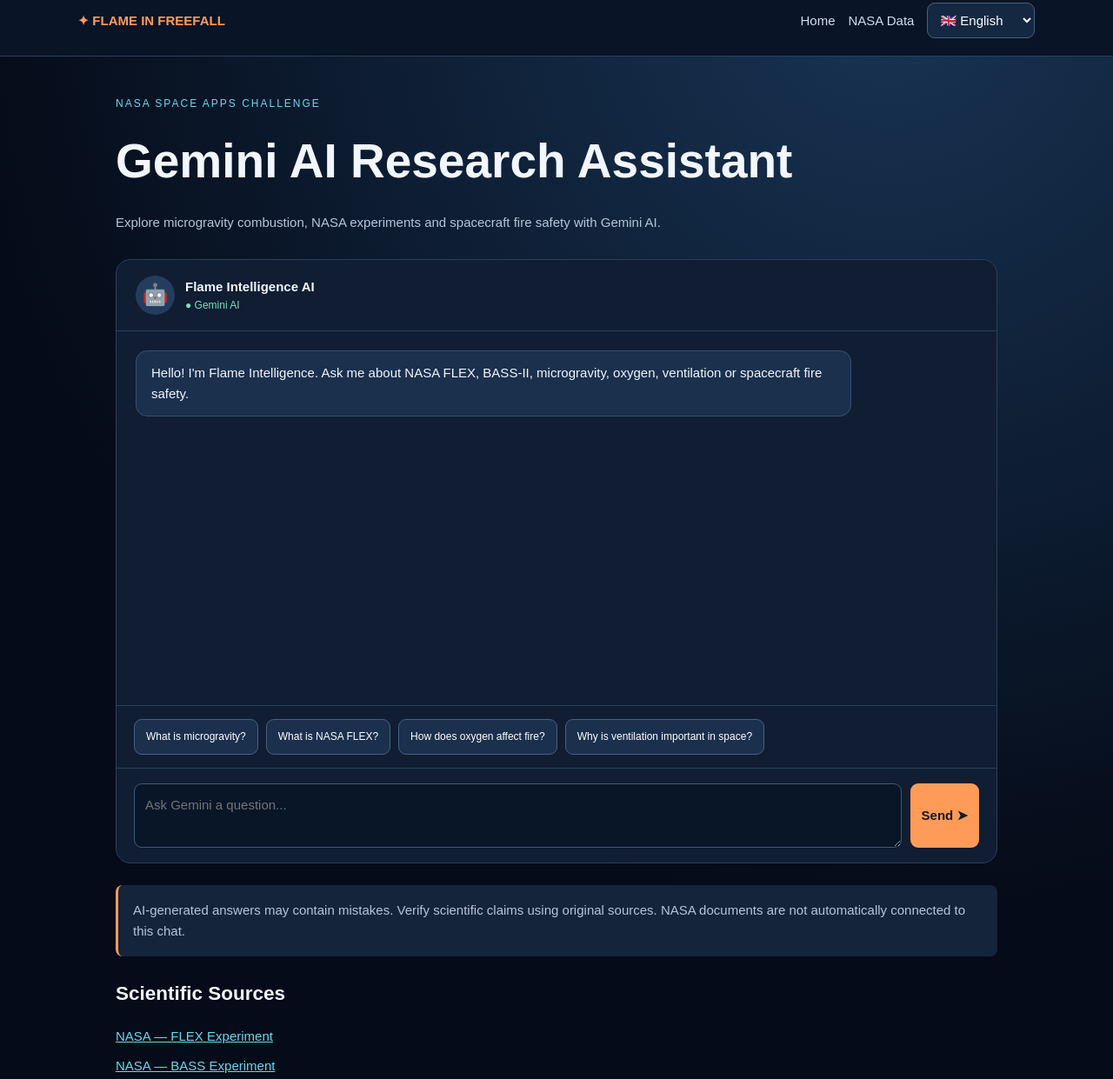
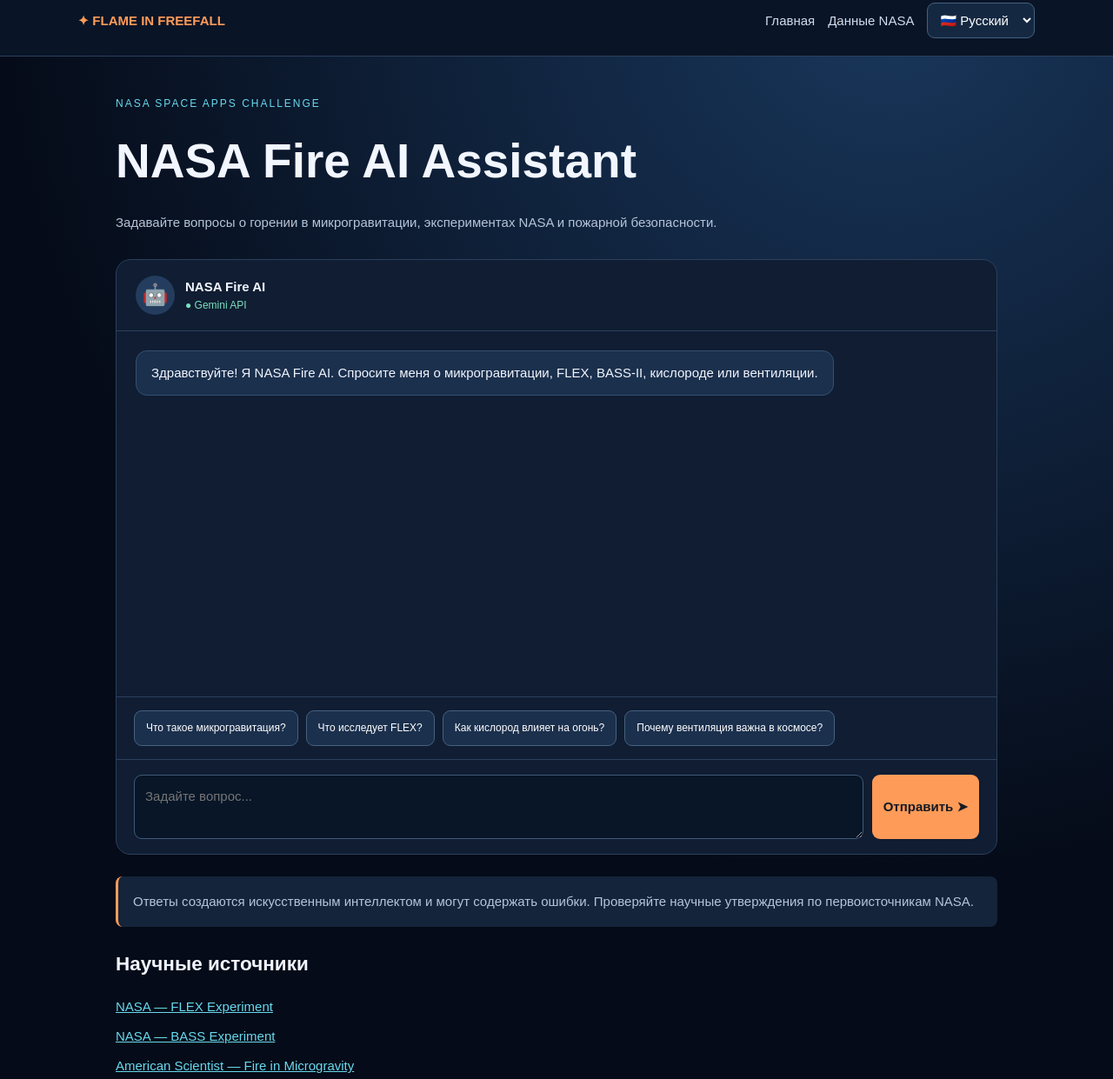
Before and after one commit to aleks1101/flameinfreefall, a plain HTML site: page assistant.html in a window 1280 px wide. Shown: the part 17-1258 px from the top of the page at 87% size. Drawn offline with Linux system fonts and the light colour scheme.

Commit message:
Update assistant.html

```diff
--- a/assistant.html
+++ b/assistant.html
@@ -1,27 +1,29 @@
 
 <!DOCTYPE html>
-<html lang="en">
+<html lang="ru">
 <head>
 <meta charset="UTF-8">
-<meta name="viewport" content="width=device-width, initial-scale=1">
-<title>Flame Intelligence AI | Flame in Freefall</title>
+<meta name="viewport" content="width=device-width,initial-scale=1">
+<title>NASA Fire AI | Flame in Freefall</title>
 <style>
-:root{
- --bg:#050b18;--panel:#101d32;--line:#2b405d;
- --orange:#ff9b58;--blue:#69d9ee;--muted:#b5c5d9
-}
 *{box-sizing:border-box}
 body{
- margin:0;color:#f2f6ff;font:15px/1.6 Arial,sans-serif;
- background:radial-gradient(circle at 80% 0%,#183454,#050b18 60%)
+ margin:0;
+ background:radial-gradient(circle at 80% 0%,#19375c,#050b18 60%);
+ color:#f2f6ff;
+ font:15px/1.6 Arial,sans-serif
 }
 header{
- padding:20px 7%;background:#091427;
- border-bottom:1px solid var(--line);
- display:flex;justify-content:space-between;
- align-items:center;gap:15px;flex-wrap:wrap
+ background:#091427;
+ padding:20px 7%;
+ border-bottom:1px solid #2b405d;
+ display:flex;
+ justify-content:space-between;
+ align-items:center;
+ gap:15px;
+ flex-wrap:wrap
 }
-.logo{color:var(--orange);font-weight:bold;text-decoration:none}
+.logo{color:#ff9b58;font-weight:bold;text-decoration:none}
 nav{display:flex;gap:15px;align-items:center;flex-wrap:wrap}
 nav a{color:#d0deed;text-decoration:none}
 select,button,textarea{font:inherit;border-radius:9px}
@@ -30,24 +32,26 @@ select{
  border:1px solid #45617d;padding:10px
 }
 main{max-width:1050px;margin:auto;padding:45px 18px}
-.tag{color:var(--blue);font-size:12px;letter-spacing:2px}
+.tag{color:#69d9ee;font-size:12px;letter-spacing:2px}
 h1{font-size:clamp(34px,5vw,55px);margin:12px 0}
-.lead{color:var(--muted);max-width:780px}
+.lead{color:#b5c5d9}
 .chat{
- margin-top:30px;background:var(--panel);
- border:1px solid var(--line);border-radius:17px;overflow:hidden
+ margin-top:30px;background:#101d32;
+ border:1px solid #2b405d;
+ border-radius:17px;overflow:hidden
 }
 .chat-head{
- padding:18px 22px;border-bottom:1px solid var(--line);
+ padding:18px 22px;border-bottom:1px solid #2b405d;
  display:flex;align-items:center;gap:12px
 }
 .avatar{
- background:#243d5e;border-radius:50%;
- width:45px;height:45px;display:grid;place-items:center;font-size:24px
+ width:45px;height:45px;border-radius:50%;
+ background:#243d5e;display:grid;
+ place-items:center;font-size:24px
 }
 .status{color:#7ce0bc;font-size:12px}
 .messages{
- height:430px;overflow-y:auto;padding:22px;
+ height:420px;overflow-y:auto;padding:22px;
  display:flex;flex-direction:column;gap:15px
 }
 .message{
@@ -64,48 +68,47 @@ h1{font-size:clamp(34px,5vw,55px);margin:12px 0}
  border:1px solid #ad6945
 }
 .suggestions{
- display:flex;flex-wrap:wrap;gap:9px;
- padding:15px 20px;border-top:1px solid var(--line)
+ display:flex;gap:9px;flex-wrap:wrap;
+ padding:15px 20px;border-top:1px solid #2b405d
 }
 button{
  cursor:pointer;border:1px solid #46617e;
  background:#1b304d;color:white;padding:10px 13px
 }
-button:hover{border-color:var(--orange)}
+button:hover{border-color:#ff9b58}
 button:disabled{opacity:.5;cursor:not-allowed}
 .suggestions button{font-size:12px}
 .input-area{
  display:flex;gap:10px;padding:17px 20px;
- border-top:1px solid var(--line)
+ border-top:1px solid #2b405d
 }
 textarea{
- flex:1;resize:vertical;min-height:48px;
- max-height:150px;background:#081628;
- border:1px solid #405a78;color:white;padding:12px
+ flex:1;min-height:50px;resize:vertical;
+ background:#081628;color:white;
+ border:1px solid #405a78;padding:12px
 }
 .send{
- background:var(--orange);color:#141923;
+ background:#ff9b58;color:#141923;
  font-weight:bold;border:0
 }
 .info{
  margin-top:25px;background:#14243a;
- border-left:3px solid var(--orange);
- padding:17px;border-radius:8px;color:var(--muted)
+ border-left:3px solid #ff9b58;
+ padding:17px;border-radius:8px;color:#b5c5d9
 }
 .sources{margin-top:25px}
 .sources a{
  display:block;margin:10px 0;
- color:var(--blue);overflow-wrap:anywhere
+ color:#69d9ee;overflow-wrap:anywhere
 }
 footer{
- border-top:1px solid var(--line);
- padding:25px 7%;color:#91a5bd;font-size:12px
+ padding:25px 7%;border-top:1px solid #2b405d;
+ color:#91a5bd;font-size:12px
 }
 @media(max-width:600px){
  .messages{height:390px;padding:13px}
  .message{max-width:95%}
  .input-area{padding:12px}
- .send{padding:10px}
 }
 </style>
 </head>
@@ -114,11 +117,11 @@ footer{
 <header>
  <a class="logo" href="index.html">✦ FLAME IN FREEFALL</a>
  <nav>
-  <a href="index.html" id="home">Home</a>
-  <a href="data-analysis.html" id="dataLink">NASA Data</a>
-  <select id="language" aria-label="Select language">
+  <a href="index.html" id="home">Главная</a>
+  <a href="data-analysis.html" id="dataLink">Данные NASA</a>
+  <select id="language" aria-label="Language">
+   <option value="ru">🇷🇺 Русский</option>
    <option value="en">🇬🇧 English</option>
-   <option value="ru">🇷🇺 Русский</option>
    <option value="kk">🇰🇿 Қазақша</option>
   </select>
  </nav>
@@ -126,18 +129,18 @@ footer{
 
 <main>
  <div class="tag">NASA SPACE APPS CHALLENGE</div>
- <h1 id="title">Gemini AI Research Assistant</h1>
+ <h1 id="title">NASA Fire AI Assistant</h1>
  <p class="lead" id="intro">
-  Explore microgravity combustion, NASA experiments
-  and spacecraft fire safety with Gemini AI.
+  Задавайте вопросы о горении в микрогравитации,
+  экспериментах NASA и пожарной безопасности.
  </p>
 
  <div class="chat">
   <div class="chat-head">
    <div class="avatar">🤖</div>
    <div>
-    <strong>Flame Intelligence AI</strong>
-    <div class="status" id="status">● Gemini AI</div>
+    <strong>NASA Fire AI</strong>
+    <div class="status" id="status">● Gemini API</div>
    </div>
   </div>
 
@@ -148,38 +151,31 @@ footer{
 
   <div class="input-area">
    <textarea id="question" rows="2" maxlength="2000"
-     placeholder="Ask Gemini a question..."
+     placeholder="Задайте вопрос..."
      aria-label="Your question"></textarea>
-   <button class="send" id="sendButton">Send ➤</button>
+   <button class="send" id="sendButton">Отправить ➤</button>
   </div>
  </div>
 
  <div class="info" id="disclaimer">
-  AI-generated answers may contain mistakes.
-  Verify scientific claims using original sources.
+  Ответы создаются искусственным интеллектом
+  и могут содержать ошибки. Проверяйте научные
+  утверждения по первоисточникам NASA.
  </div>
 
  <section class="sources">
-  <h2 id="sourcesTitle">Scientific Sources</h2>
-
+  <h2 id="sourcesTitle">Научные источники</h2>
   <a href="https://www.nasa.gov/wp-content/uploads/2025/07/flame-extinguishment-experiment-flex.pdf"
-     target="_blank" rel="noopener noreferrer">
+     target="_blank" rel="noopener">
     NASA — FLEX Experiment
   </a>
-
   <a href="https://www.nasa.gov/wp-content/uploads/2025/07/burning-and-suppression-of-solids-bass.pdf"
-     target="_blank" rel="noopener noreferrer">
+     target="_blank" rel="noopener">
     NASA — BASS Experiment
   </a>
-
   <a href="https://www.americanscientist.org/article/fire-in-microgravity"
-     target="_blank" rel="noopener noreferrer">
+     target="_blank" rel="noopener">
     American Scientist — Fire in Microgravity
-  </a>
-
-  <a href="https://www.sciencedirect.com/science/article/abs/pii/S0010218017300846"
-     target="_blank" rel="noopener noreferrer">
-   Combustion and Flame — Research Article
   </a>
  </section>
 </main>
@@ -189,70 +185,73 @@ footer{
 </footer>
 
 <script>
-const GEMINI_URL =
- "https://flame-gemini-v2.sashatuluaeva2022.workers.dev/";
+const API_URL =
+ "https://nasa-fire-ai.sashatuluaeva2022.workers.dev/";
 
 const ui={
+ ru:{
+  home:"Главная",
+  dataLink:"Данные NASA",
+  title:"NASA Fire AI Assistant",
+  intro:"Задавайте вопросы о горении в микрогравитации, экспериментах NASA и пожарной безопасности.",
+  status:"● Gemini API",
+  welcome:"Здравствуйте! Я NASA Fire AI. Спросите меня о микрогравитации, FLEX, BASS-II, кислороде или вентиляции.",
+  placeholder:"Задайте вопрос...",
+  send:"Отправить ➤",
+  waiting:"ИИ готовит ответ...",
+  error:"Не удалось получить ответ от Gemini.",
+  disclaimer:"Ответы создаются искусственным интеллектом и могут содержать ошибки. Проверяйте научные утверждения по первоисточникам NASA.",
+  sourcesTitle:"Научные источники",
+  suggestions:[
+   "Что такое микрогравитация?",
+   "Что исследует FLEX?",
+   "Как кислород влияет на огонь?",
+   "Почему вентиляция важна в космосе?"
+  ]
+ },
  en:{
-  home:"Home",dataLink:"NASA Data",
-  title:"Gemini AI Research Assistant",
-  intro:"Explore microgravity combustion, NASA experiments and spacecraft fire safety with Gemini AI.",
-  status:"● Gemini AI",
-  welcome:"Hello! I'm Flame Intelligence. Ask me about NASA FLEX, BASS-II, microgravity, oxygen, ventilation or spacecraft fire safety.",
-  placeholder:"Ask Gemini a question...",
+  home:"Home",
+  dataLink:"NASA Data",
+  title:"NASA Fire AI Assistant",
+  intro:"Ask about combustion in microgravity, NASA experiments and spacecraft fire safety.",
+  status:"● Gemini API",
+  welcome:"Hello! I am NASA Fire AI. Ask me about microgravity, FLEX, BASS-II, oxygen or ventilation.",
+  placeholder:"Ask a question...",
   send:"Send ➤",
-  waiting:"Gemini is thinking...",
-  error:"Gemini is unavailable. Please check the connection.",
-  disclaimer:"AI-generated answers may contain mistakes. Verify scientific claims using original sources. NASA documents are not automatically connected to this chat.",
+  waiting:"AI is preparing an answer...",
+  error:"Unable to get a response from Gemini.",
+  disclaimer:"AI-generated answers may contain errors. Verify scientific claims using original NASA sources.",
   sourcesTitle:"Scientific Sources",
   suggestions:[
    "What is microgravity?",
-   "What is NASA FLEX?",
+   "What is FLEX?",
    "How does oxygen affect fire?",
    "Why is ventilation important in space?"
   ]
  },
- ru:{
-  home:"Главная",dataLink:"Данные NASA",
-  title:"Научный ИИ-ассистент Gemini",
-  intro:"Исследуйте горение в микрогравитации, эксперименты NASA и пожарную безопасность вместе с Gemini AI.",
-  status:"● Gemini AI",
-  welcome:"Здравствуйте! Я Flame Intelligence. Спросите меня об экспериментах FLEX, BASS-II, микрогравитации, кислороде и пожарной безопасности.",
-  placeholder:"Задайте вопрос Gemini...",
-  send:"Отправить ➤",
-  waiting:"Gemini думает...",
-  error:"Gemini недоступен. Проверьте подключение.",
-  disclaimer:"Ответы ИИ могут содержать ошибки. Проверяйте научные утверждения по первоисточникам. Документы NASA не подключаются к этому чату автоматически.",
-  sourcesTitle:"Научные источники",
-  suggestions:[
-   "Что такое микрогравитация?",
-   "Что исследует NASA FLEX?",
-   "Как кислород влияет на огонь?",
-   "Почему вентиляция важна в космосе?"
-  ]
- },
  kk:{
-  home:"Басты бет",dataLink:"NASA деректері",
-  title:"Gemini ғылыми ЖИ көмекшісі",
-  intro:"Gemini AI көмегімен микрогравитациядағы жануды, NASA тәжірибелерін және өрт қауіпсіздігін зерттеңіз.",
-  status:"● Gemini AI",
-  welcome:"Сәлеметсіз бе! Мен Flame Intelligence көмекшісімін. FLEX, BASS-II, микрогравитация, оттегі және өрт қауіпсіздігі туралы сұраңыз.",
-  placeholder:"Gemini жүйесіне сұрақ қойыңыз...",
+  home:"Басты бет",
+  dataLink:"NASA деректері",
+  title:"NASA Fire AI көмекшісі",
+  intro:"Микрогравитациядағы жану, NASA тәжірибелері және өрт қауіпсіздігі туралы сұрақ қойыңыз.",
+  status:"● Gemini API",
+  welcome:"Сәлеметсіз бе! Мен NASA Fire AI көмекшісімін. Микрогравитация, FLEX, BASS-II, оттегі немесе желдету туралы сұраңыз.",
+  placeholder:"Сұрақ қойыңыз...",
   send:"Жіберу ➤",
-  waiting:"Gemini ойланып жатыр...",
-  error:"Gemini қолжетімсіз. Қосылымды тексеріңіз.",
-  disclaimer:"ЖИ жауаптарында қателер болуы мүмкін. Ғылыми тұжырымдарды бастапқы дереккөздерден тексеріңіз. NASA құжаттары бұл чатқа автоматты түрде қосылмайды.",
+  waiting:"ЖИ жауап дайындап жатыр...",
+  error:"Gemini жүйесінен жауап алу мүмкін болмады.",
+  disclaimer:"ЖИ жауаптарында қателер болуы мүмкін. Ғылыми мәліметтерді NASA дереккөздерімен тексеріңіз.",
   sourcesTitle:"Ғылыми дереккөздер",
   suggestions:[
    "Микрогравитация деген не?",
-   "NASA FLEX нені зерттейді?",
+   "FLEX нені зерттейді?",
    "Оттегі жануға қалай әсер етеді?",
    "Ғарышта желдету неге маңызды?"
   ]
  }
 };
 
-let currentLang="en";
+let currentLang="ru";
 let busy=false;
 
 function addMessage(text,who){
@@ -265,36 +264,39 @@ function addMessage(text,who){
  return item;
 }
 
-async function getAnswer(question){
+async function askAI(question){
  const controller=new AbortController();
-
  const timeout=setTimeout(
-  ()=>controller.abort("Gemini response timeout"),
-  90000
+  ()=>controller.abort(),
+  60000
  );
 
-
  try{
-  const response=await fetch(GEMINI_URL,{
+  const response=await fetch(API_URL,{
    method:"POST",
-   headers:{"Content-Type":"application/json"},
-   body:JSON.stringify({question}),
+   headers:{
+    "Content-Type":"application/json"
+   },
+   body:JSON.stringify({
+    question:question,
+    message:question
+   }),
    signal:controller.signal
   });
 
   const data=await response.json().catch(()=>({}));
 
   if(!response.ok){
-   const details=data.upstreamStatus
+   const status=data.upstreamStatus
     ? " (Gemini HTTP "+data.upstreamStatus+")"
-     : "";
+    : " (HTTP "+response.status+")";
    throw new Error(
-     (data.error||"HTTP "+response.status)+details
+    (data.error||"API request failed")+status
    );
   }
 
   if(typeof data.answer!=="string"||!data.answer.trim()){
-   throw new Error("Empty response");
+   throw new Error("Empty AI response");
   }
 
   return data.answer;
@@ -322,11 +324,11 @@ async function sendMessage(){
  const waiting=addMessage(ui[currentLang].waiting,"bot");
 
  try{
-  waiting.textContent=await getAnswer(question);
+  waiting.textContent=await askAI(question);
  }catch(error){
   waiting.textContent=
    ui[currentLang].error+"\n"+error.message;
-  console.error("Gemini request failed:",error);
+  console.error(error);
  }finally{
   busy=false;
   button.disabled=false;
@@ -351,12 +353,14 @@ function renderSuggestions(){
 }
 
 function changeLanguage(lang){
- if(!ui[lang])lang="en";
+ if(!ui[lang])lang="ru";
  currentLang=lang;
  const t=ui[lang];
 
- ["home","dataLink","title","intro",
-  "status","disclaimer","sourcesTitle"].forEach(id=>{
+ [
+  "home","dataLink","title","intro",
+  "status","disclaimer","sourcesTitle"
+ ].forEach(id=>{
   document.getElementById(id).textContent=t[id];
  });
 
@@ -365,7 +369,9 @@ function changeLanguage(lang){
  document.getElementById("language").value=lang;
  document.documentElement.lang=lang;
 
- try{localStorage.setItem("siteLanguage",lang)}catch(e){}
+ try{
+  localStorage.setItem("siteLanguage",lang);
+ }catch(e){}
 
  if(document.getElementById("messages").children.length===0){
   addMessage(t.welcome,"bot");
@@ -388,11 +394,12 @@ document.getElementById("question")
 document.getElementById("language")
  .addEventListener("change",e=>changeLanguage(e.target.value));
 
-let saved="en";
+let saved="ru";
 try{
- saved=localStorage.getItem("siteLanguage")||"en";
+ saved=localStorage.getItem("siteLanguage")||"ru";
 }catch(e){}
 changeLanguage(saved);
 </script>
+
 </body>
 </html>
```
Lines whose indentation alone changed are shown as unchanged.
